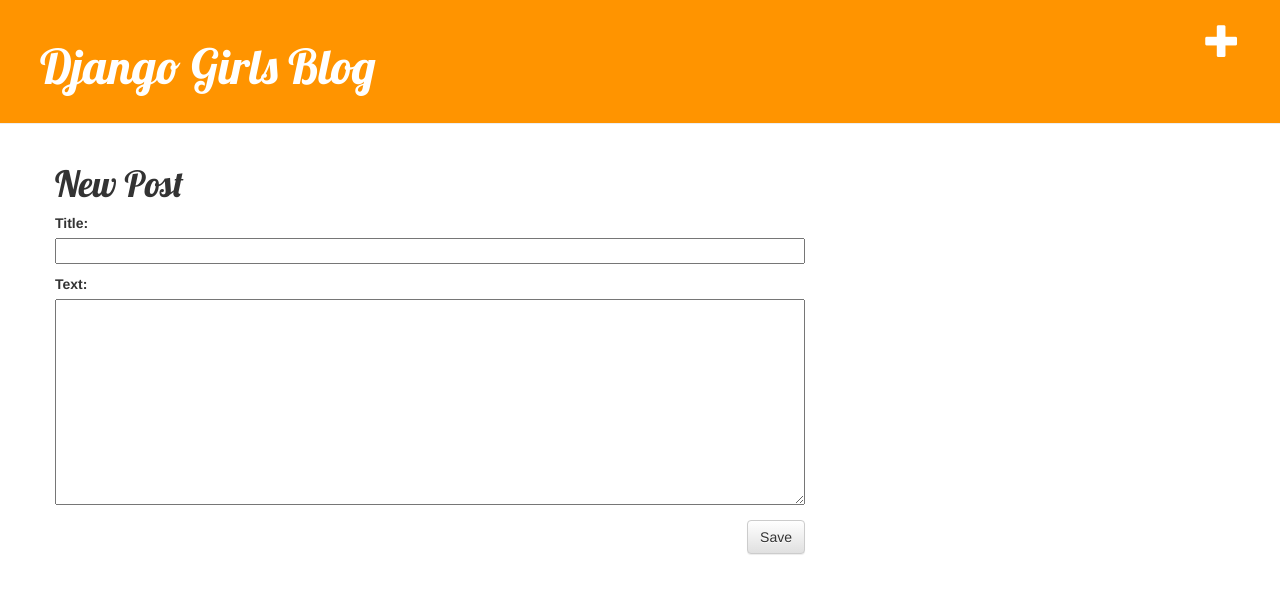
After one commit to rplad/first-django-project, a Django app: page /post/new/ in a window 1280 px wide. The commit adds this page. Shown: the top 594 px of the page. Run offline with Django 3.2, Linux system fonts and the light colour scheme; a user stored in the database is signed in; some libraries are stand-ins or nearby versions.

Commit message:
Added views to create/edit blog inside site

```diff
--- /dev/null
+++ b/personal/forms.py
@@ -0,0 +1,8 @@
+from django import forms
+
+from .models import Post
+
+class PostForm(forms.ModelForm):
+    class Meta:
+        model = Post
+        fields = ('title','text',)
--- /dev/null
+++ b/personal/static/css/personal.css
@@ -0,0 +1,47 @@
+
+
+.page-header {
+    background-color: #ff9400;
+    margin-top: 0;
+    padding: 20px 20px 20px 40px;
+}
+
+.page-header h1, .page-header h1 a, .page-header h1 a:visited, .page-header h1 a:active {
+    color: #ffffff;
+    font-size: 36pt;
+    text-decoration: none;
+}
+
+.content {
+    margin-left: 40px;
+}
+
+h1, h2, h3, h4 {
+    font-family: 'Lobster', cursive;
+}
+
+.date {
+    color: #828282;
+}
+
+.save {
+    float: right;
+}
+.post-form textarea, .post-form input {
+    width: 100%;
+}
+
+.top-menu, .top-menu:hover, .top-menu:visited {
+    color: #ffffff;
+    float: right;
+    font-size: 26pt;
+    margin-right: 20px;
+}
+
+.post {
+    margin-bottom: 70px;
+}
+
+.post h1 a, .post h1 a:visited {
+    color: #000000;
+}
--- /dev/null
+++ b/personal/templates/personal/base.html
@@ -0,0 +1,30 @@
+{% load staticfiles %}
+<!DOCTYPE html>
+<html lang="en">
+<head>
+    <meta charset="UTF-8">
+    <meta name="viewport" content="width=device-width, initial-scale=1.0">
+    <meta http-equiv="X-UA-Compatible" content="ie=edge">
+    <title>Django Girls Blog</title>
+    <link rel="stylesheet" href="//maxcdn.bootstrapcdn.com/bootstrap/3.2.0/css/bootstrap.min.css">
+    <link rel="stylesheet" href="//maxcdn.bootstrapcdn.com/bootstrap/3.2.0/css/bootstrap-theme.min.css">
+    <link href='//fonts.googleapis.com/css?family=Lobster&subset=latin,latin-ext' rel='stylesheet' type='text/css'>
+    <link rel="stylesheet" href="{% static 'css/personal.css' %}">
+</head>
+<body>
+    <div class="page-header">
+        {% if user.is_authenticated %}
+            <a href="{% url 'post_new' %}" class="top-menu"><span class="glyphicon glyphicon-plus "></span></a>
+        {% endif %}
+        <h1><a href="/">Django Girls Blog</a></h1>
+    </div>
+    <div class="content container">
+        <div class="row">
+            <div class="col-md-8">
+                    {% block content %}
+                    {% endblock %}
+            </div>
+        </div>
+    </div>
+</body>
+</html>
--- /dev/null
+++ b/personal/templates/personal/post_edit.html
@@ -0,0 +1,11 @@
+{% extends 'personal/base.html' %}
+
+{% block content %}
+    <h1>New Post</h1>
+    <form method="POST" class="post-form">
+        {% csrf_token %}
+        {{ form.as_p }}
+
+        <button type="submit" class="save btn btn-default">Save</button>
+    </form>
+{% endblock %}
--- a/personal/urls.py
+++ b/personal/urls.py
@@ -3,4 +3,7 @@ from . import views
 
 urlpatterns = [
     url('^$',views.post_list,name='post_list'),
+    url(r'^post/(?P<pk>\d+)/$',views.post_detail,name='post_detail'),
+    url(r'^post/new/$', views.post_new, name='post_new'),
+    url(r'^post/(?P<pk>\d+)/edit/$',views.post_edit,name='post_edit'),
 ]
--- a/personal/views.py
+++ b/personal/views.py
@@ -1,8 +1,40 @@
-from django.shortcuts import render
+from django.shortcuts import render, get_object_or_404, redirect
 from .models import Post
 from django.utils import timezone
+from .forms import PostForm
 # Create your views here.
 
 def post_list(request):
     posts = Post.objects.all() #filter(published_date__lte=timezone.now()).order_by('published_date')
     return render(request, 'personal/post_list.html', {'posts': posts})
+
+def post_detail(request,pk):
+    post = get_object_or_404(Post,pk=pk)
+    return render(request,'personal/post_detail.html',{'post':post})
+
+def post_new(request):
+    if request.method == "POST":
+        form = PostForm(request.POST)
+        if form.is_valid():
+            post = form.save(commit=False)
+            post.author = request.user
+            post.published_date = timezone.now()
+            post.save()
+            return redirect('post_detail',pk=post.pk)
+    else:
+        form = PostForm()
+    return render(request,'personal/post_edit.html',{'form':form})
+
+def post_edit(request, pk):
+    post = get_object_or_404(Post,pk=pk)
+    if request.method == "POST":
+        form = PostForm(request.POST,instance=post)
+        if form.is_valid():
+            post = form.save(commit=False)
+            post.author = request.user
+            post.published_date = timezone.now()
+            post.save()
+            return redirect('post_detail',pk=post.pk)
+    else:
+        form = PostForm(instance=post)
+    return render(request,'personal/post_edit.html',{'form':form})
```
Also changed, not shown: personal/templates/personal/post_detail.html (added, +16 -0 lines), personal/templates/personal/post_list.html (+11 -17 lines), db.sqlite3.
